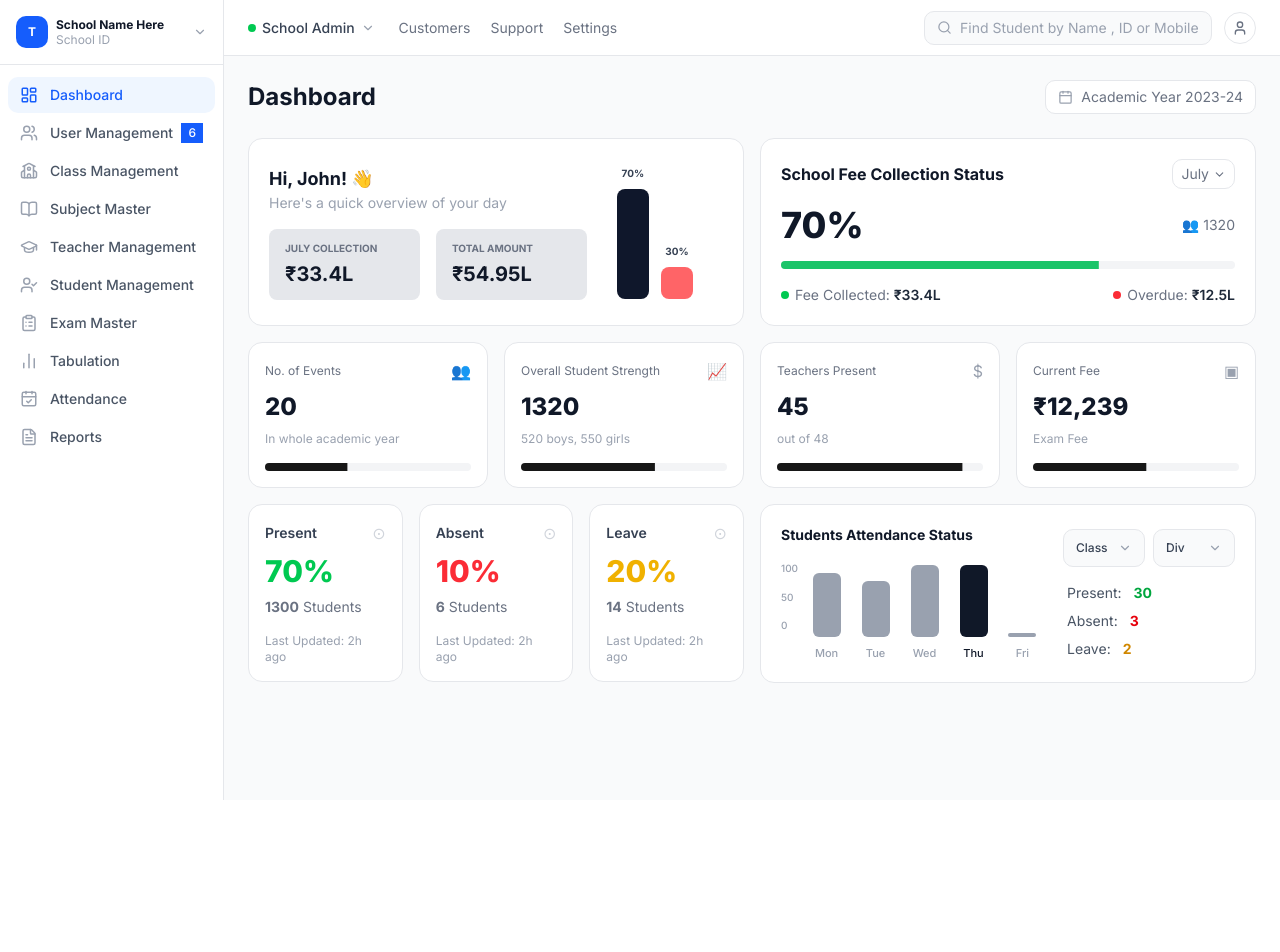
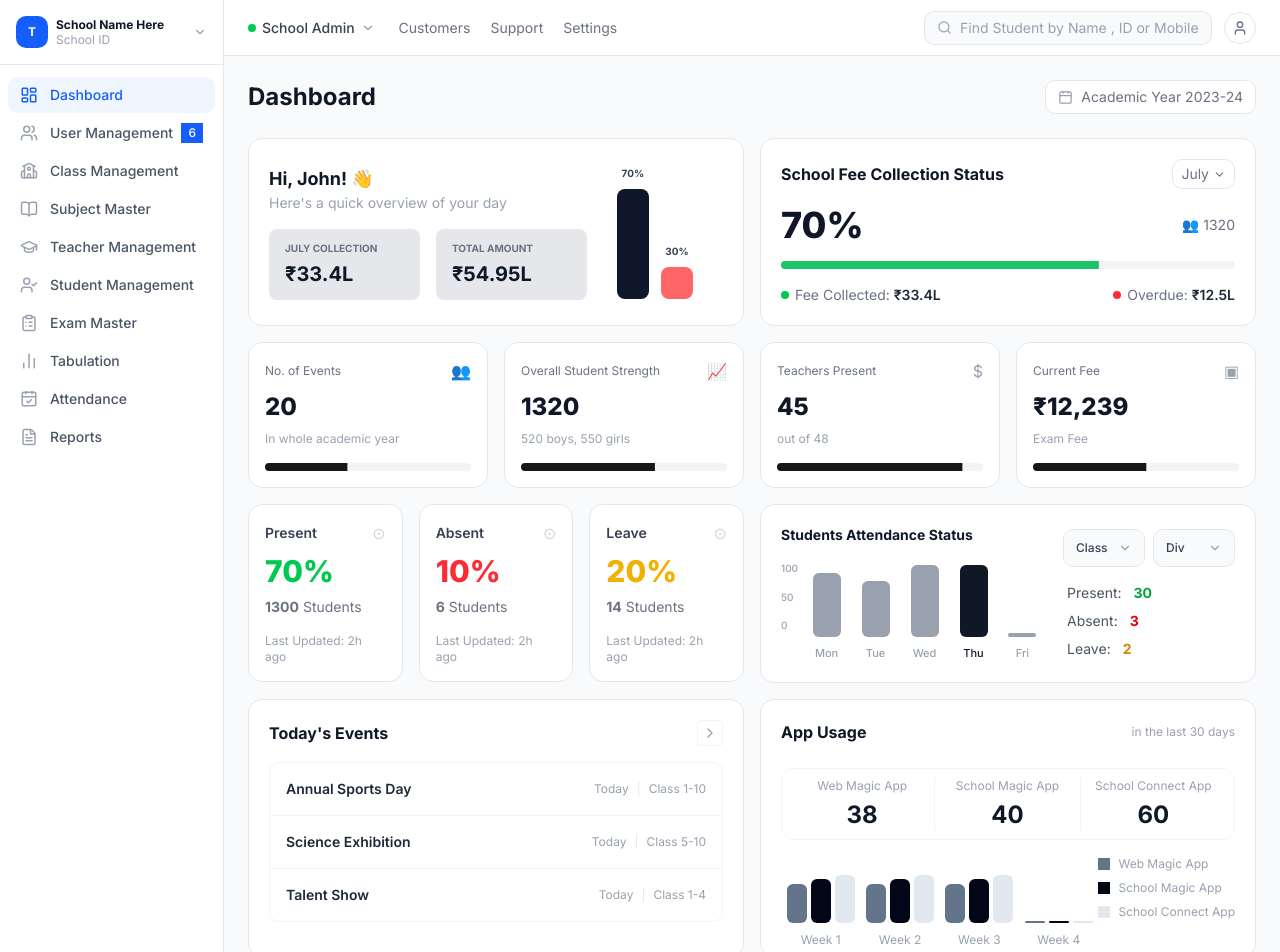
Before and after one commit to yerniteja1/tutor-web, a Next.js app: page /dashboard in a window 1280 px wide. Shown: the top 952 px of the page. Before the commit the page ends 800 px from the top, so only its background shows below. Built offline with nearby package versions, Linux system fonts and the light colour scheme.

Commit message:
feat: add Event Card and App usage Card

```diff
--- a/src/app/dashboard/page.tsx
+++ b/src/app/dashboard/page.tsx
@@ -6,6 +6,8 @@ import AttendanceCard from "@/components/dashboard/cards/AttendanceCard";
 import AttendanceChartCard from "@/components/dashboard/cards/AttendanceChartCard";
 import { mockStatCards } from "@/lib/mock-dashboard";
 import { Calendar } from "lucide-react";
+import EventsCard from "@/components/dashboard/cards/EventCard";
+import AppUsageCard from "@/components/dashboard/cards/AppUsageCard";
 
 export default function DashboardPage() {
   return (
@@ -47,7 +49,10 @@ export default function DashboardPage() {
         </div>
 
         {/* More cards coming in Step 5 */}
-
+        <div className="grid grid-cols-2 gap-4 items-stretch mb-4">
+          <EventsCard />
+          <AppUsageCard />
+        </div>
       </div>
     </DashboardLayout>
   );
--- /dev/null
+++ b/src/components/dashboard/cards/AppUsageCard.tsx
@@ -0,0 +1,58 @@
+import { mockAppUsage } from "@/lib/mock-dashboard";
+
+export default function AppUsageCard() {
+  const weeks = ["Week 1", "Week 2", "Week 3", "Week 4"];
+
+  return (
+    <div className="bg-white rounded-xl border border-gray-200 p-5 h-full">
+      <div className="flex items-center justify-between mb-6">
+        <h3 className="text-base font-bold text-gray-900">App Usage</h3>
+        <span className="text-[12px] text-gray-400">in the last 30 days</span>
+      </div>
+
+      {/* Stats Header from mockAppUsage */}
+      <div className="grid grid-cols-3 border border-gray-100 rounded-xl p-2">
+        {mockAppUsage.map((item) => (
+          <div key={item.app} className="text-center border-r last:border-r-0 border-gray-100">
+            <p className="text-[12px] text-gray-400 mb-1">{item.app}</p>
+            <p className="text-2xl font-bold text-gray-900">{item.count}</p>
+          </div>
+        ))}
+      </div>
+
+      {/* Chart Section */}
+      <div className="flex items-center justify-between h-24">
+        {weeks.map((week, weekIndex) => (
+          <div key={week} className="flex flex-col items-center gap-2 flex-1">
+            <div className="flex items-end gap-1 h-24">
+              {mockAppUsage.map((appData) => (
+                <div
+                  key={appData.app}
+                  className="w-5 rounded-sm"
+                  style={{
+                    height: `${appData.weeks[weekIndex]}%`,
+                    backgroundColor: appData.color
+                  }}
+                />
+              ))}
+            </div>
+            <span className="text-[12px] text-gray-400">{week}</span>
+          </div>
+        ))}
+
+        {/* Legend from mockAppUsage */}
+        <div className="flex flex-col gap-1.5">
+          {mockAppUsage.map((item) => (
+            <div key={item.app} className="flex items-center gap-2">
+              <div
+                className="w-3 h-3"
+                style={{ backgroundColor: item.color }}
+              />
+              <span className="text-[12px] text-gray-400">{item.app}</span>
+            </div>
+          ))}
+        </div>
+      </div>
+    </div>
+  );
+}
--- /dev/null
+++ b/src/components/dashboard/cards/EventCard.tsx
@@ -0,0 +1,33 @@
+import { ChevronRight } from "lucide-react";
+import { mockEvents } from "@/lib/mock-dashboard";
+
+export default function EventsCard() {
+  return (
+    <div className="bg-white rounded-xl border border-gray-200 p-5 h-full">
+      <div className="flex items-center justify-between mb-4">
+        <h3 className="text-base font-bold text-gray-900">Today's Events</h3>
+        <button className="p-1 hover:bg-gray-50 rounded border border-gray-100">
+          <ChevronRight size={16} className="text-gray-400" />
+        </button>
+      </div>
+
+      <div className="border border-gray-100 rounded-lg overflow-hidden">
+        {mockEvents.map((event, index) => (
+          <div
+            key={event.id}
+            className={`flex items-center justify-between p-4 ${
+              index !== mockEvents.length - 1 ? "border-b border-gray-100" : ""
+            }`}
+          >
+            <span className="text-sm font-semibold text-gray-800">{event.name}</span>
+            <div className="flex items-center gap-2 text-xs text-gray-400">
+              <span>{event.date}</span>
+              <span className="text-gray-200">|</span>
+              <span>{event.classes}</span>
+            </div>
+          </div>
+        ))}
+      </div>
+    </div>
+  );
+}
--- a/src/lib/mock-dashboard.ts
+++ b/src/lib/mock-dashboard.ts
@@ -109,20 +109,20 @@ export const mockAppUsage = [
   {
     app: "Web Magic App",
     count: 38,
-    color: "#93C5FD",
-    weeks: [20, 25, 30, 38],
+    color: "#64748B",
+    weeks: [40, 40, 40, 2],
   },
   {
     app: "School Magic App",
     count: 40,
-    color: "#1E3A5F",
-    weeks: [25, 30, 35, 40],
+    color: "#020617",
+    weeks: [45, 45, 45, 2],
   },
   {
     app: "School Connect App",
     count: 60,
-    color: "#BFDBFE",
-    weeks: [30, 40, 50, 60],
+    color: "#E2E8F0",
+    weeks: [50, 50, 50, 2],
   },
 ];
 
```
